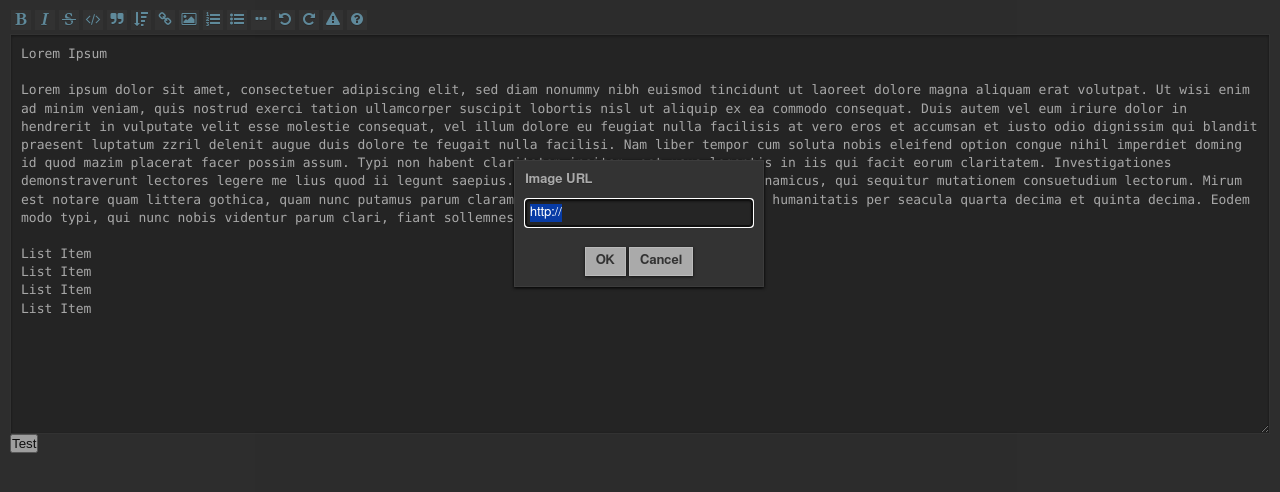
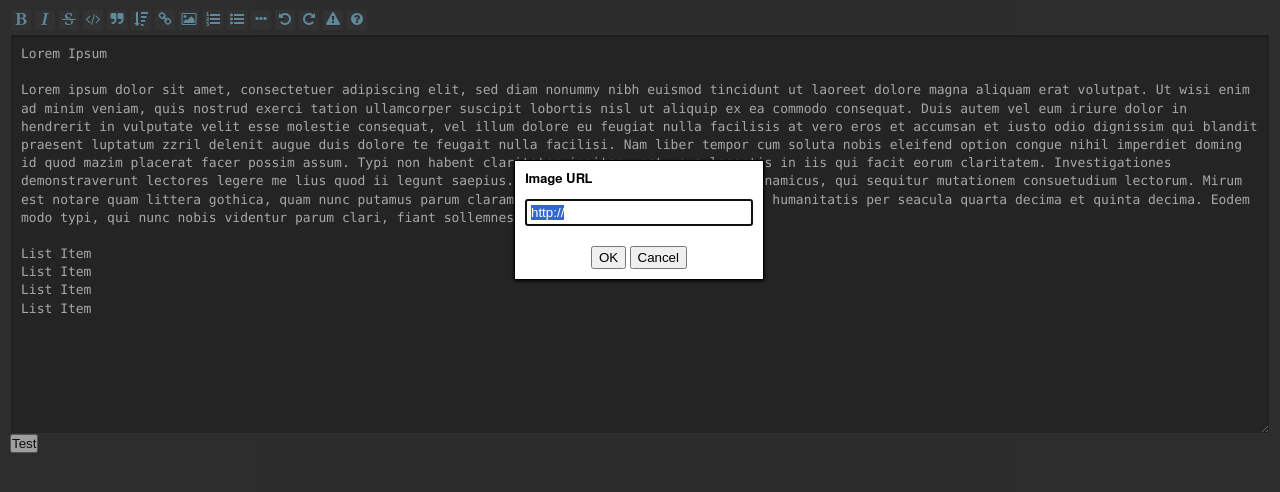
Before and after one commit to taufik-nurrohman/markdown-text-editor, a plain HTML site: page index.html in a window 1280 px wide. Both pictures are taken after a click on the link 189 px from the left and 20 px from the top of the page. Drawn offline with Linux system fonts and the light colour scheme.

Commit message:
Add Ability to Hide the Default Button
Like this:

~~~ .javascript
var test = new MTE(elem, {
tabSize: '    ',
buttons: {
bold: false,
italic: false.
...
}
});
~~~

+ Keep the CSS code as simple as possible.
+ Fix mistake undefined `picture-o` function.

```diff
--- a/css/style.css
+++ b/css/style.css
@@ -45,9 +45,10 @@ textarea + .editor-toolbar a {margin:4px 4px 0 0}
   left:50%;
   z-index:9999;
   width:250px;
-  background-color:#333;
-  border:1px solid #3c3c3c;
-  color:#aaa;
+  background-color:white;
+  color:black;
+  border:1px solid;
+  text-shadow:none;
   padding:10px;
   margin-left:-126px;
   -webkit-box-shadow:0 1px 3px black;
@@ -73,32 +74,16 @@ textarea + .editor-toolbar a {margin:4px 4px 0 0}
 .custom-modal-action {text-align:center}
 .custom-prompt input {
   display:block;
+  margin:0;
   padding:4px;
-  margin:0;
-  background-color:#252525;
-  border:1px solid #3c3c3c;
   width:100%;
-  font:inherit;
-  color:white;
   -webkit-box-sizing:border-box;
   -moz-box-sizing:border-box;
   box-sizing:border-box;
   text-shadow:none;
-  -webkit-box-shadow:inset 0 1px 3px rgba(0,0,0,.7);
-  -moz-box-shadow:inset 0 1px 3px rgba(0,0,0,.7);
-  box-shadow:inset 0 1px 3px rgba(0,0,0,.7);
 }
 .custom-modal button {
-  font:inherit;
-  text-shadow:none;
-  background-color:#aaa;
-  border:1px solid #bbb;
-  font-weight:bold;
-  color:#333;
-  padding:4px 10px;
-  -webkit-box-shadow:0 1px 3px rgba(0,0,0,.7);
-  -moz-box-shadow:0 1px 3px rgba(0,0,0,.7);
-  box-shadow:0 1px 3px rgba(0,0,0,.7);
+  padding:2px 6px;
   cursor:pointer;
 }
 .custom-modal button::-moz-focus-inner {
@@ -109,7 +94,7 @@ textarea + .editor-toolbar a {margin:4px 4px 0 0}
 }
 
 
-/* Uncomment the CSS below if you do not want to use icon fonts */
+/* == Uncomment the CSS below if you don't want to use any icon fonts == */
 
 /*
 .editor-toolbar a {width:auto}
--- a/index.html
+++ b/index.html
@@ -32,7 +32,7 @@ List Item</textarea>
         keydown: function(e) {
             console.log('Updated! (keydown:' + e.keyCode + ')');
         },
-        click: function(e, editor, type) {
+        click: function(e, base, type) {
             console.log('Updated! (click:' + type + ')');
         },
         ready: function() {
@@ -44,20 +44,20 @@ List Item</textarea>
     myEditor.button('strikethrough', {
         title: 'Strike',
         position: 3,
-        click: function(e, editor) {
-            editor.grip.toggle('~~', '~~');
+        click: function(e, base) {
+            base.grip.toggle('~~', '~~');
         }
     });
     myEditor.button('warning', {
         title: 'Example Alert Box',
-        click: function(e, editor) {
-            editor.alert('Alert Box', 'This is an alert box!');
+        click: function(e, base) {
+            base.alert('Alert Box', 'This is an alert box!');
         }
     });
     myEditor.button('question-circle', {
         title: 'Example Confirm Box',
-        click: function(e, editor) {
-            editor.confirm('Confirm Box', 'This is a confirm box!', {
+        click: function(e, base) {
+            base.confirm('Confirm Box', 'This is a confirm box!', {
                 OK: function() {
                     alert('Confirmed!');
                 },
--- a/js/mte.js
+++ b/js/mte.js
@@ -5,11 +5,12 @@
  * Author: Taufik Nurrohman <http://latitudu.com>
  * Licensed under the MIT license.
  *
- *    REQUIRES:
- *    =======================================================
- *    1. https://github.com/tovic/simple-text-editor-library
- *    2. https://fortawesome.github.io/Font-Awesome/icons
- *    =======================================================
+ * REQUIRES:
+ * ==========================================================
+ * [1]. https://github.com/tovic/simple-text-editor-library
+ * [2]. https://fortawesome.github.io/Font-Awesome/icons
+ * ==========================================================
+ * ----------------------------------------------------------
  *
  */
 
@@ -212,6 +213,7 @@ var MTE = function(elem, o) {
     }
 
     base.button = function(key, data) {
+        if (data.title === false) return;
         var a = doc.createElement('a');
             a.href = '#' + key;
             a.innerHTML = '<i class="' + opt.iconClassPrefix + key + '"></i>';
@@ -331,12 +333,12 @@ var MTE = function(elem, o) {
                     var alt = decodeURIComponent(
                         r.substring(
                             r.lastIndexOf('/') + 1, r.lastIndexOf('.')
-                        ).replace(/[\-\_\+]+/g, ' ')
+                        ).replace(/[\-\+\.\_]+/g, ' ')
                     ).toLowerCase()
                         .replace(/(?:^|\s)\S/g, function(a) {
                             return a.toUpperCase();
                         });
-                    alt = alt.indexOf('/') < 0 ? alt : opt.placeholder.image_alt;
+                    alt = alt.indexOf('/') === -1 && r.indexOf('.') !== -1 ? alt : opt.placeholder.image_alt;
                     editor.insert('\n![' + alt + '](' + r + ')\n');
                 });
             }
@@ -438,7 +440,7 @@ var MTE = function(elem, o) {
             b.indexOf('`') !== -1 && !shift && k == 192 && a == '`' ||
             b.indexOf('<') !== -1 && shift && k == 190 && a == '>'
         ) {
-            editor.select(s.end + 1, s.end + 1); // move by 1 character to the right
+            editor.select(s.end + 1, s.end + 1); // move caret by 1 character to the right
             return false;
         }
 
@@ -545,7 +547,7 @@ var MTE = function(elem, o) {
 
             // `Ctrl + G` for image
             if (ctrl && k == 71) {
-                toolbars['picture-o'].click();
+                toolbars.image.click();
                 return false;
             }
 
```
Also changed, not shown: js/mte.min.js.
